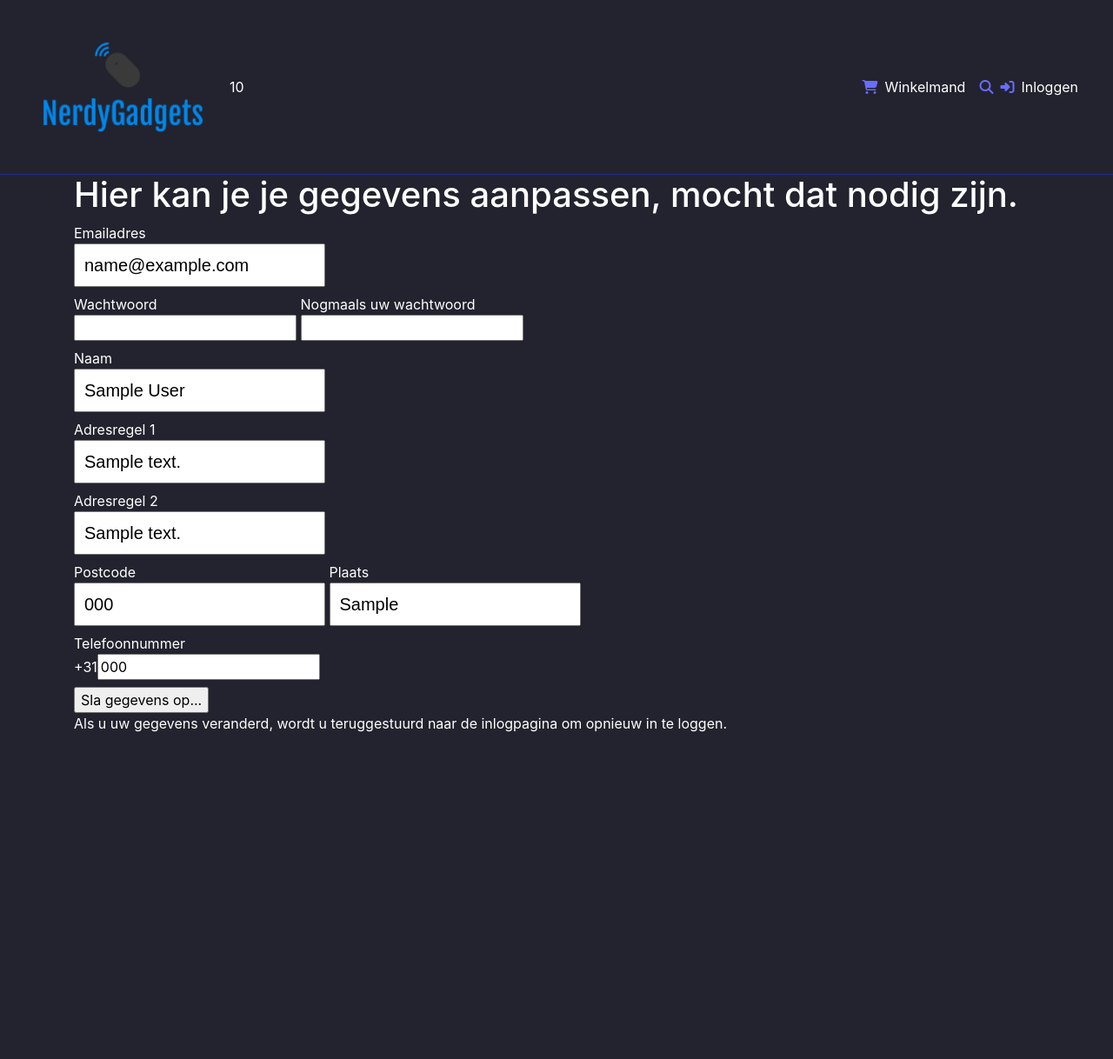
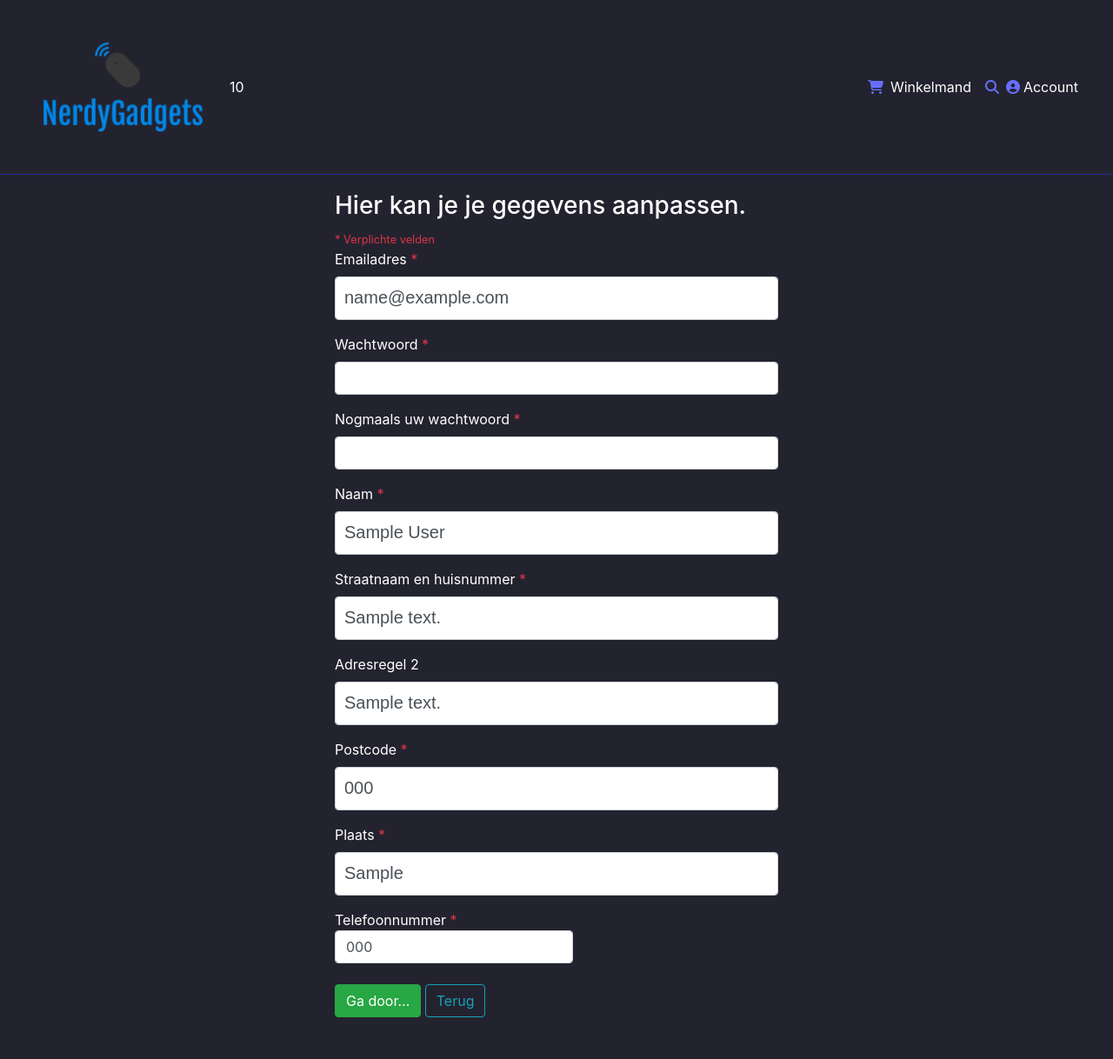
Before and after one commit to icecoldgeiten/Nerdygadgets, a PHP site: page /customerpage.php in a window 1280 px wide. Shown: the whole page at 87% size. Before the commit the page ends 842 px from the top, so only its background shows below. Run offline with PHP 8.4, Linux system fonts and the light colour scheme; the visitor is signed in with stand-in values (Sample User, id 1); tables that the repository leaves empty or names only in its code hold one stand-in row (values such as "Sample post"); some libraries are stand-ins or nearby versions; some web fonts are replaced.

Commit message:
Add login fixes and fix bugs

```diff
--- a/Public/CSS/Style.css
+++ b/Public/CSS/Style.css
@@ -119,12 +119,12 @@ ul#ul-class-navigation li {
 }
 
 #Content {
-    margin-top: 200px;
+    margin-top: 220px;
 }
 
 @media only screen and (max-width: 600px) {
     #Content {
-        margin-top: 100px;
+        margin-top: 120px;
     }
 }
 
--- a/browse.php
+++ b/browse.php
@@ -98,6 +98,7 @@ if ($CategoryID == "") {
                 (SELECT ImagePath
                 FROM stockitemimages
                 WHERE StockItemID = SI.StockItemID LIMIT 1) as ImagePath,
+                (SELECT ImagePath FROM stockgroups JOIN stockitemstockgroups USING(StockGroupID) WHERE StockItemID = SI.StockItemID LIMIT 1) as BackupImagePath
                 FROM stockitems SI
                 JOIN stockitemholdings SIH USING(stockitemid)
                 " . $queryBuildResult . "
--- a/customerpage.php
+++ b/customerpage.php
@@ -8,63 +8,68 @@ $email = $_SESSION["email"];
 $information = GetInformation($email);
 
 foreach ($information as $key => $value) {
-
     $customerid = $value["CustomerID"]
     ?>
-    <form method="post">
-        <h1>Hier kan je je gegevens aanpassen, mocht dat nodig zijn.</h1>
-        <label for="EmailAddress">Emailadres <br>
-            <input type="text" name="EmailAddress" value="<?=$value["EmailAddress"]?>" ><br>
-        </label>
-        <br>
-        <label for="Password">Wachtwoord <br>
-            <input type="password" name="Password" minlength="8" ><br>
-        </label>
-        <label for="password2">Nogmaals uw wachtwoord <br>
-            <input type="password" name="password2" minlength="8" ><br>
-        </label>
-        <br>
-        <label for="Name">Naam <br>
-            <input type="text" name="Name" value="<?=$value["Name"]?>" ><br>
-        </label>
-        <br>
-        <label for="Address">Adresregel 1 <br>
-            <input type="text" name="Address" value="<?=$value["Address"]?>" ><br>
-        </label>
-        <br>
-        <label for="Address2">Adresregel 2<br>
-            <input type="text" name="Address2" value="<?=$value["Address2"]?>"><br>
-        </label>
-        <br>
-        <label for="PostalCode">Postcode <br>
-            <input type="text" name="PostalCode" value="<?=$value["PostalCode"]?>"  max="6"><br>
-        </label>
-        <label for="City">Plaats <br>
-            <input type="text" name="City" value="<?=$value["City"]?>" ><br>
-        </label>
-        <br>
-        <label for="PhoneNumber">Telefoonnummer <br>
-            +31<input type="tel" name="PhoneNumber" value="<?=$value["PhoneNumber"]?>" ><br>
-        </label>
-        <br>
-        <input type="submit" value="Sla gegevens op..." name="submit"><br>
-        Als u uw gegevens veranderd, wordt u teruggestuurd naar de inlogpagina om opnieuw in te loggen.
-    </form>
+        <div class="col-md-12">
+            <form method="post" class="col-md-6 offset-md-3 col-xs-12">
+                <h3>Hier kan je je gegevens aanpassen.</h3>
+                <small class="text-danger">* Verplichte velden</small>
+                <div class="form-group">
+                    <label for="EmailAddress">Emailadres <span class="text-danger">*</span></label>
+                    <input type="text" class="form-control" name="EmailAddress" value="<?=$value["EmailAddress"]?>" required>
+                </div>
+                <div class="form-group">
+                    <label for="Password">Wachtwoord <span class="text-danger">*</span></label>
+                    <input type="password" class="form-control" name="Password" minlength="8" required>
+                </div>
+                <div class="form-group">
+                    <label for="password2">Nogmaals uw wachtwoord <span class="text-danger">*</span></label>
+                    <input type="password" class="form-control" name="password2" minlength="8" required>
+                </div>
+                <div class="form-group">
+                    <label for="Name">Naam <span class="text-danger">*</span></label>
+                        <input type="text" class="form-control" name="Name" value="<?=$value["Name"]?>" required>
+                </div>
+                <div class="form-group">
+                    <label for="Address">Straatnaam en huisnummer <span class="text-danger">*</span></label>
+                    <input type="text" class="form-control" name="Address" value="<?=$value["Address"]?>" required>
+                </div>
+                <div class="form-group">
+                    <label for="Address2">Adresregel 2 </label>
+                    <input type="text" class="form-control" name="Address2" value="<?=$value["Address2"]?>">
+                </div>
+                <div class="form-group">
+                    <label for="PostalCode">Postcode <span class="text-danger">*</span></label>
+                    <input type="text" class="form-control" name="PostalCode" required max="6" value="<?=$value["PostalCode"]?>">
+                </div>
+                <div class="form-group">
+                    <label for="City">Plaats <span class="text-danger">*</span></label>
+                    <input type="text" class="form-control" name="City" value="<?=$value["City"]?>" required>
+                </div>
+                <div class="form-group">
+                    <label for="PhoneNumber">Telefoonnummer <span class="text-danger">*</span>
+                        <input type="tel" class="form-control" name="PhoneNumber" value="<?=$value["PhoneNumber"]?>" required>
+                </div>
+                <input type="submit" class="btn btn-success" value="Ga door..." name="submit">
+                <a href="account.php" class="btn btn-outline-info">Terug</a>
+            </form>
+
+        </div>
+
     <?php
 }
-if(isset($_POST["submit"])){
-    if($_POST["Password"]){
+if (isset($_POST["submit"])) {
+    if ($_POST["Password"]) {
         if (CheckPwd($_POST["Password"], $_POST["password2"]) === true && CheckFormatPwd($_POST["Password"]) === true) {
             UpdateUserPWD($_POST, $customerid);
-            UpdateUser($_POST,$customerid);
+            UpdateUser($_POST, $customerid);
         } elseif (CheckPwd($_POST["Password"], $_POST["password2"])) {
             print CheckPwd($_POST["Password"], $_POST["password2"]);
-        } elseif (CheckFormatPwd($_POST["Password"])){
+        } elseif (CheckFormatPwd($_POST["Password"])) {
             print CheckFormatPwd($_POST["Password"]);
         }
-    }
-    else {
-        UpdateUser($_POST,$customerid);
+    } else {
+        UpdateUser($_POST, $customerid);
     }
 }
 ?>
--- a/header.php
+++ b/header.php
@@ -85,9 +85,15 @@ $HeaderStockGroups = mysqli_stmt_get_result($Statement);
             <li class="nav-item float-right">
                 <a href="browse.php" class="HrefDecoration"><i class="fas fa-search mr-2" style="color:#676EFF;"></i></a>
             </li>
+            <?php if (!isset($_SESSION['email'])) {?>
             <li class="nav-item float-right">
                 <a href="login.php" class="HrefDecoration"><i class="fas fa-sign-in-alt mr-2" style="color:#676EFF;"></i>Inloggen</a>
             </li>
+            <?php } else { ?>
+            <li class="nav-item float-right">
+                <a href="login.php" class="HrefDecoration"><i class="fas fa-user-circle mr-1" style="color:#676EFF;"></i></i>Account</a>
+            </li>
+            <?php } ?>
         </ul>
     </div>
 </nav>
```
Also changed, not shown: CartAccount.php (+15 -29 lines), account.php (+13 -11 lines), login.php (+26 -22 lines), register.php (+46 -41 lines).
